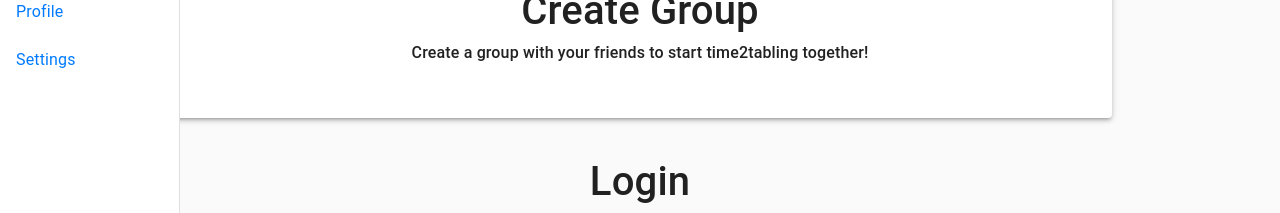
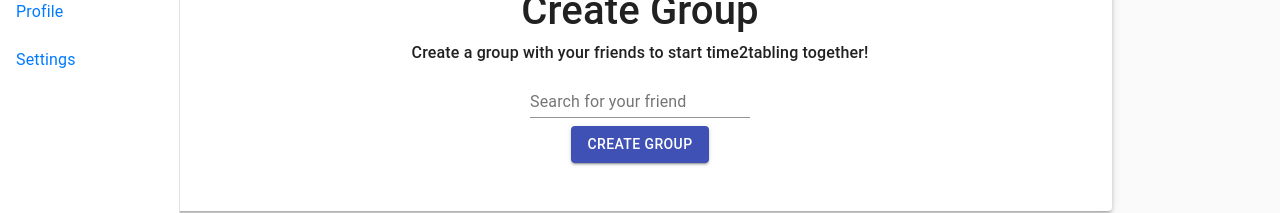
Before and after one commit to stephanie-csy/Time2Table, a React (Create React App) app: page /CreateGroupPage in a window 1280 px wide. Shown: the part 229-442 px from the top of the page. Built offline with nearby package versions, Linux system fonts and the light colour scheme.

Commit message:
added to addfriends and addgroups page

```diff
--- a/src/pages/AddFriendsPage.js
+++ b/src/pages/AddFriendsPage.js
@@ -1,4 +1,6 @@
 import Box from "../components/Box";
+import TextField from '@material-ui/core/TextField';
+import { Button } from "@material-ui/core";
 
 function AddFriendsPage() {
     return (
@@ -8,7 +10,14 @@ function AddFriendsPage() {
                 <h6>
                     Add a friend to start time2tabling together!
                 </h6>
-
+                <TextField id="standard-basic" label="Search for your friend" />
+                <h1> </h1>
+                <Button
+                        variant="contained"
+                        color="primary"
+                    >
+                        Add Friend
+                    </Button>
         </Box>
     );
 }
--- a/src/pages/CreateGroupPage.js
+++ b/src/pages/CreateGroupPage.js
@@ -1,4 +1,6 @@
 import Box from "../components/Box";
+import TextField from '@material-ui/core/TextField';
+import { Button } from "@material-ui/core";
 
 function CreateGroupPage() {
     return (
@@ -8,6 +10,15 @@ function CreateGroupPage() {
                 <h6>
                     Create a group with your friends to start time2tabling together!
                 </h6>
+                <TextField id="standard-basic" label="Search for your friend" />
+                <h1> </h1>
+                <Button
+                        variant="contained"
+                        color="primary"
+                    >
+                        Create Group
+                    </Button>
+
         </Box>
     );
 }
```
